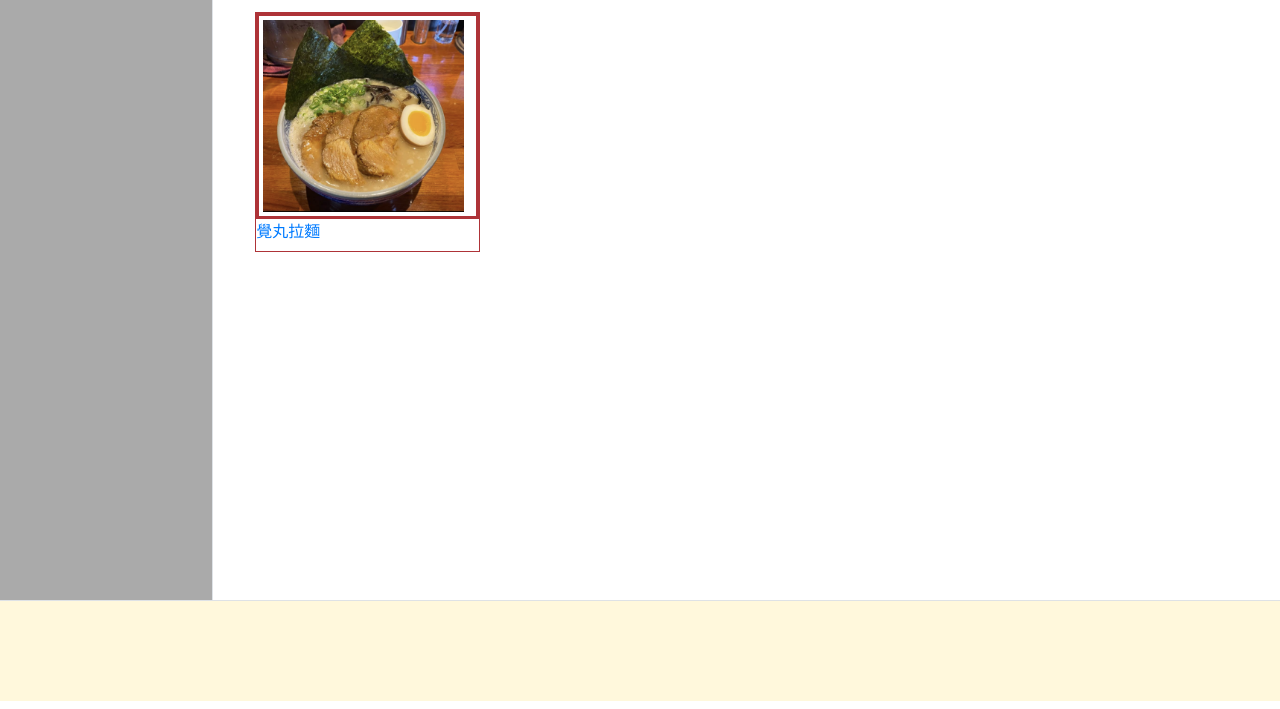
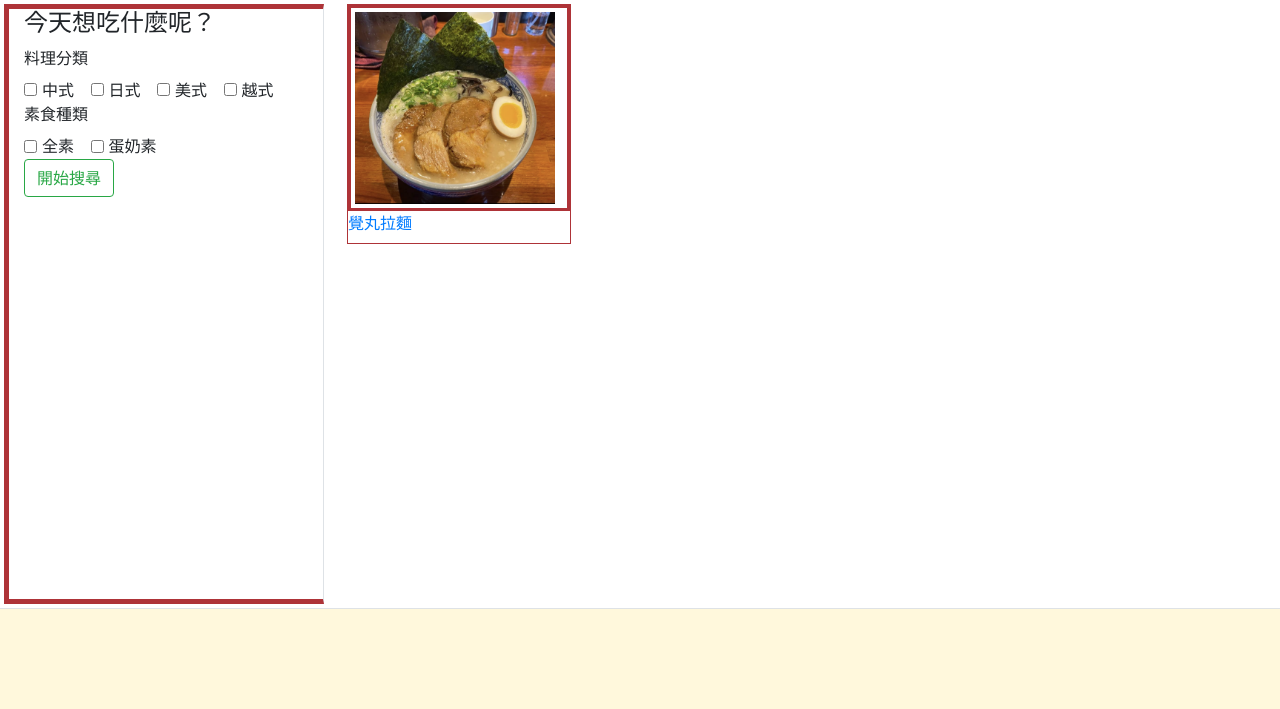
Before and after one commit to yen900611/TNFood_DJ, a Django app: page /food/ in a window 1280 px wide. Shown: the part 100-809 px from the top of the page. Run offline with Django 4.2, Linux system fonts and the light colour scheme; data comes from the database, SQL or seed files in the repository.

Commit message:
add form_filter.html

```diff
--- a/mysite/food/templates/food/base.html
+++ b/mysite/food/templates/food/base.html
@@ -25,10 +25,6 @@
             min-height: 600px;
         }
 
-        .template-sidebar {
-            min-height: 600px;
-            background-color: #AAA;
-        }
 
         .grid-item {
             /* grid_item_place */
@@ -50,6 +46,7 @@
         }
     </style>
   {% endblock %}
+  {% block custom_style %}{% endblock %}
 </head>
 <body>
 <header>
--- /dev/null
+++ b/mysite/food/templates/food/form_filter.html
@@ -0,0 +1,33 @@
+<h4>今天想吃什麼呢？</h4>
+<form action="/food" method="get">
+  <div><label for="">料理分類</label></div>
+  <div class="form-check form-check-inline">
+    <input class="form-check-input" type="checkbox" name="food_style" value="Chinese">
+    <label class="form-check-label" for="inlineCheckbox1">中式</label>
+  </div>
+  <div class="form-check form-check-inline">
+    <input class="form-check-input" type="checkbox" name="food_style" value="Japan">
+    <label class="form-check-label" for="inlineCheckbox2">日式</label>
+  </div>
+  <div class="form-check form-check-inline">
+    <input class="form-check-input" type="checkbox" name="food_style" value="Western">
+    <label class="form-check-label" for="inlineCheckbox2">美式</label>
+  </div>
+  <div class="form-check form-check-inline">
+    <input class="form-check-input" type="checkbox" name="food_style" value="Vietnam">
+    <label class="form-check-label" for="inlineCheckbox2">越式</label>
+  </div>
+  <br>
+
+  <div><label for="">素食種類</label></div>
+  <div class="form-check form-check-inline">
+    <input class="form-check-input" type="checkbox" name="veg_style" value="vegan">
+    <label class="form-check-label" for="inlineCheckbox2">全素</label>
+  </div>
+  <div class="form-check form-check-inline">
+    <input class="form-check-input" type="checkbox" name="veg_style" value="vegan">
+    <label class="form-check-label" for="inlineCheckbox2">蛋奶素</label>
+  </div>
+  <br>
+  <button class="btn btn-outline-success" type="submit">開始搜尋</button>
+</form>
--- a/mysite/food/templates/food/index.html
+++ b/mysite/food/templates/food/index.html
@@ -1,17 +1,26 @@
 {% extends 'food/base.html' %}
 
 {% block title %} 台南不需要米其林 {% endblock %}
+{% block custom_style %}
+  <style>
 
+      .template-sidebar {
+          min-height: 600px;
+          background-color: #FFFFFF;
+          border: #AE3338 5px solid;
+      }
+  </style>
+{% endblock %}
 {% block main %}
 
   <div class="container-fluid border-bottom">
     <div class="row ">
-      <div class="col-2 border-right template-sidebar">
-
+      <div class="col-3 border-right template-sidebar m-1">
+      {% include 'food/form_filter.html' %}
       </div>
-      <div class="col-10">
+      <div class="col-8">
         <div class="container-fluid">
-          <div class="row m-2">
+          <div class="row ">
             {% for store in store_list %}
               {# 使用模板語言 嵌入URL #}
               <a href="{% url 'food_introduction' place_id=store.id %}">
```
